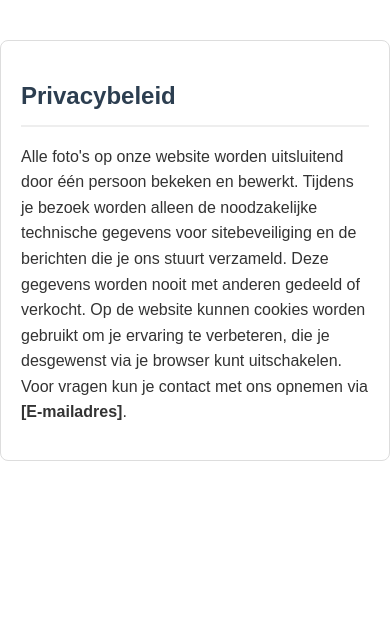
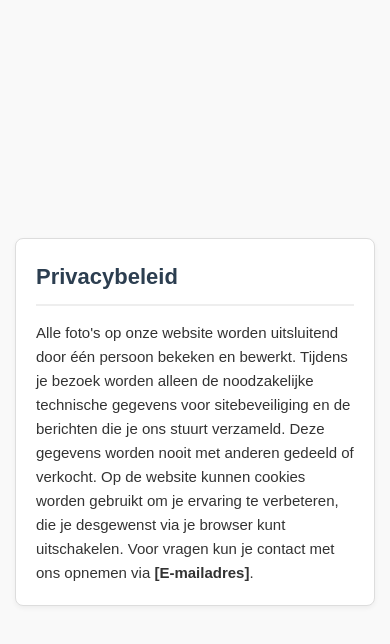
Before and after one commit to nieuweschoolfotos/Privacybeleid, a plain HTML site: page index.html in a window 390 px wide. Drawn offline with Linux system fonts and the light colour scheme.

Commit message:
Refactor index.html for improved layout and styling
Updated styles and structure for better layout and responsiveness.

```diff
--- a/index.html
+++ b/index.html
@@ -10,28 +10,43 @@
             line-height: 1.6;
             background-color: #f9f9f9;
             color: #333;
-            max-width: 600px;
-            margin: 40px auto;
+            margin: 0;
+            padding: 15px;
+            display: flex;
+            justify-content: center;
+            align-items: center;
+            min-height: 100vh;
+            box-sizing: border-box;
+        }
+        .container {
+            width: 100%;
+            max-width: 500px;
+            background-color: #fff;
             padding: 20px;
             border: 1px solid #ddd;
             border-radius: 8px;
-            background-color: #fff;
+            box-shadow: 0 2px 5px rgba(0,0,0,0.05);
+            box-sizing: border-box;
         }
         h1 {
             color: #2c3e50;
-            font-size: 24px;
+            font-size: 22px;
+            margin-top: 0;
             border-bottom: 2px solid #eee;
             padding-bottom: 10px;
         }
         p {
-            margin-bottom: 15px;
+            margin-bottom: 0;
+            font-size: 15px;
         }
     </style>
 </head>
 <body>
 
-    <h1>Privacybeleid</h1>
-    <p>Alle foto's op onze website worden uitsluitend door één persoon bekeken en bewerkt. Tijdens je bezoek worden alleen de noodzakelijke technische gegevens voor sitebeveiliging en de berichten die je ons stuurt verzameld. Deze gegevens worden nooit met anderen gedeeld of verkocht. Op de website kunnen cookies worden gebruikt om je ervaring te verbeteren, die je desgewenst via je browser kunt uitschakelen. Voor vragen kun je contact met ons opnemen via <strong>[E-mailadres]</strong>.</p>
+    <div class="container">
+        <h1>Privacybeleid</h1>
+        <p>Alle foto's op onze website worden uitsluitend door één persoon bekeken en bewerkt. Tijdens je bezoek worden alleen de noodzakelijke technische gegevens voor sitebeveiliging en de berichten die je ons stuurt verzameld. Deze gegevens worden nooit met anderen gedeeld of verkocht. Op de website kunnen cookies worden gebruikt om je ervaring te verbeteren, die je desgewenst via je browser kunt uitschakelen. Voor vragen kun je contact met ons opnemen via <strong>[E-mailadres]</strong>.</p>
+    </div>
 
 </body>
 </html>
```
